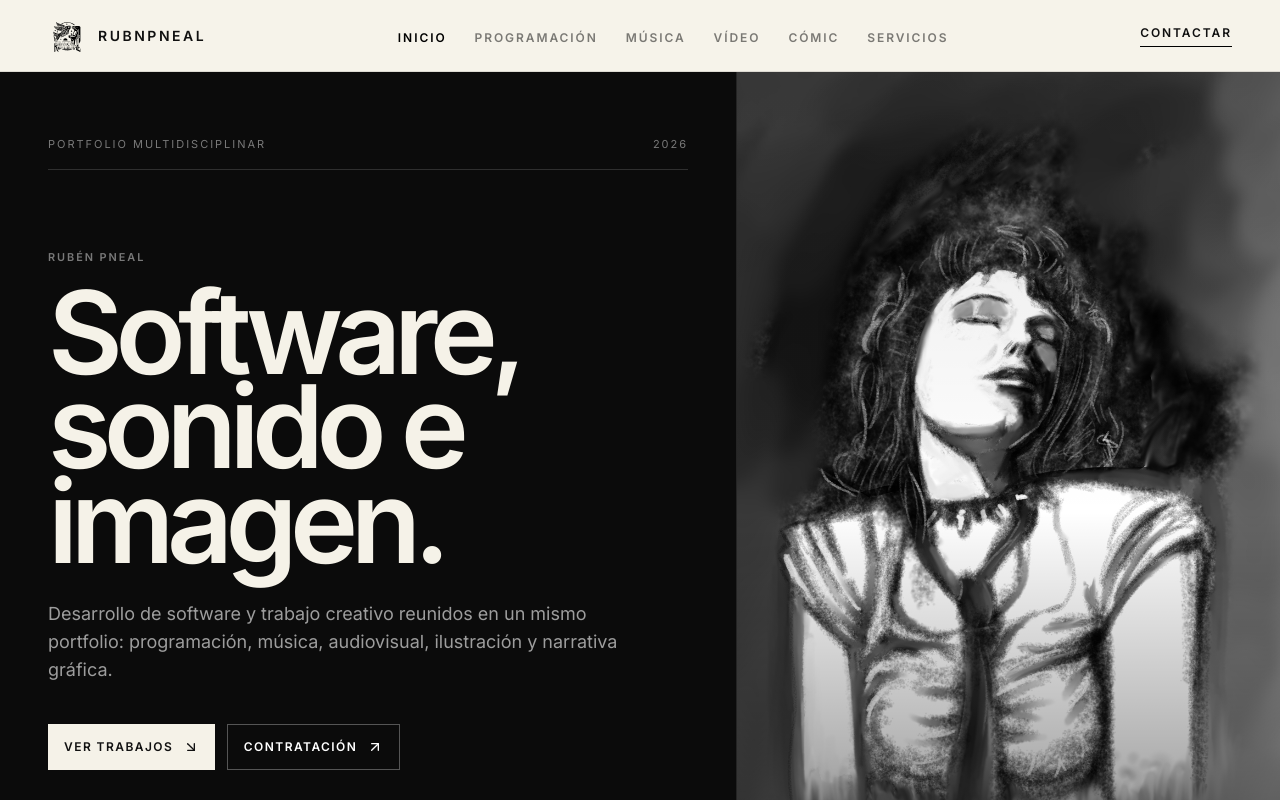
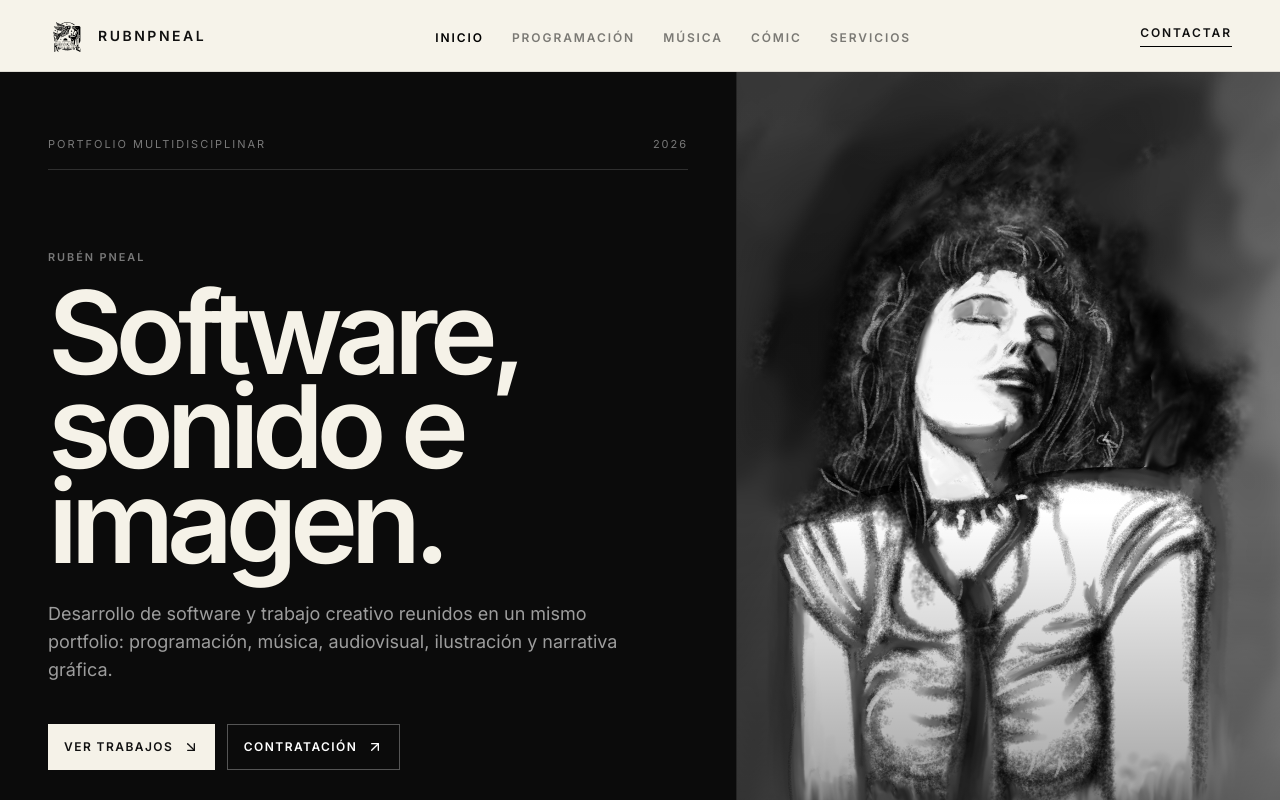
Before and after one commit to treska23/RubnPneal-Works, a Next.js app: page / in a window 1280 px wide. Shown: the top 800 px of the page. Built offline with nearby package versions, Linux system fonts and the light colour scheme; a web font is replaced by a local one.

Commit message:
Hide empty video section from navigation

```diff
--- a/components/Nav.tsx
+++ b/components/Nav.tsx
@@ -8,7 +8,6 @@ const links = [
   { href: '/', label: 'Inicio' },
   { href: '/development', label: 'Programación' },
   { href: '/music', label: 'Música' },
-  { href: '/videos', label: 'Vídeo' },
   { href: '/comic', label: 'Cómic' },
   { href: '/services', label: 'Servicios' },
 ];
@@ -23,7 +22,11 @@ export default function Nav() {
   return (
     <header className="fixed inset-x-0 top-0 z-50 h-[72px] border-b border-black/10 bg-[#f5f2e8]/90 backdrop-blur-xl">
       <nav className="mx-auto flex h-full max-w-[1440px] items-center justify-between px-5 sm:px-8 lg:px-12">
-        <Link href="/" className="flex items-center gap-3" onClick={() => setOpen(false)}>
+        <Link
+          href="/"
+          className="flex items-center gap-3"
+          onClick={() => setOpen(false)}
+        >
           <Image src="/logo.svg" alt="RubnPneal" width={38} height={38} priority />
           <span className="hidden text-sm font-semibold uppercase tracking-[0.18em] sm:block">
             RubnPneal
@@ -61,7 +64,11 @@ export default function Nav() {
           aria-label={open ? 'Cerrar menú' : 'Abrir menú'}
           aria-expanded={open}
         >
-          {open ? <XMarkIcon className="h-5 w-5" /> : <Bars3Icon className="h-5 w-5" />}
+          {open ? (
+            <XMarkIcon className="h-5 w-5" />
+          ) : (
+            <Bars3Icon className="h-5 w-5" />
+          )}
         </button>
       </nav>
 
```
